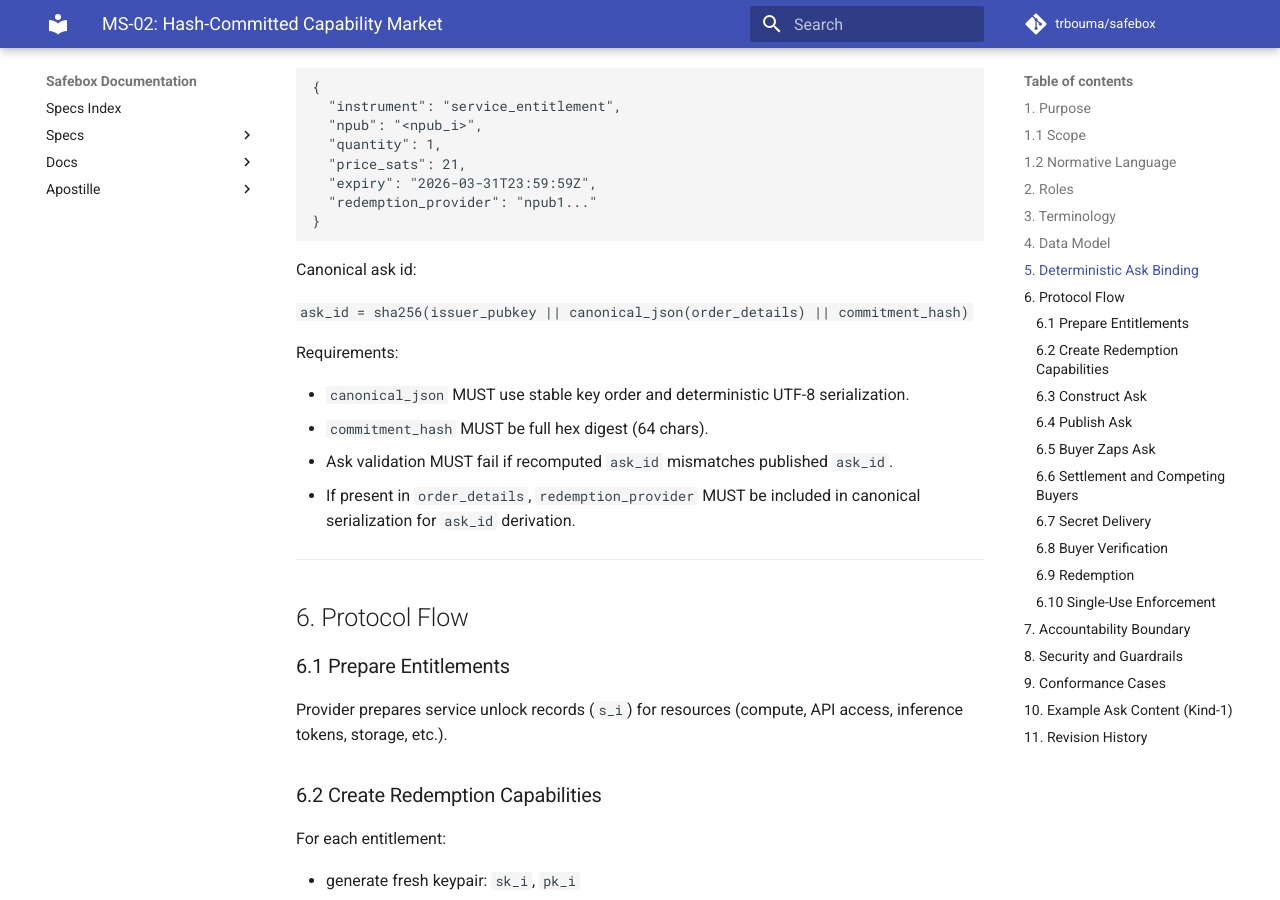
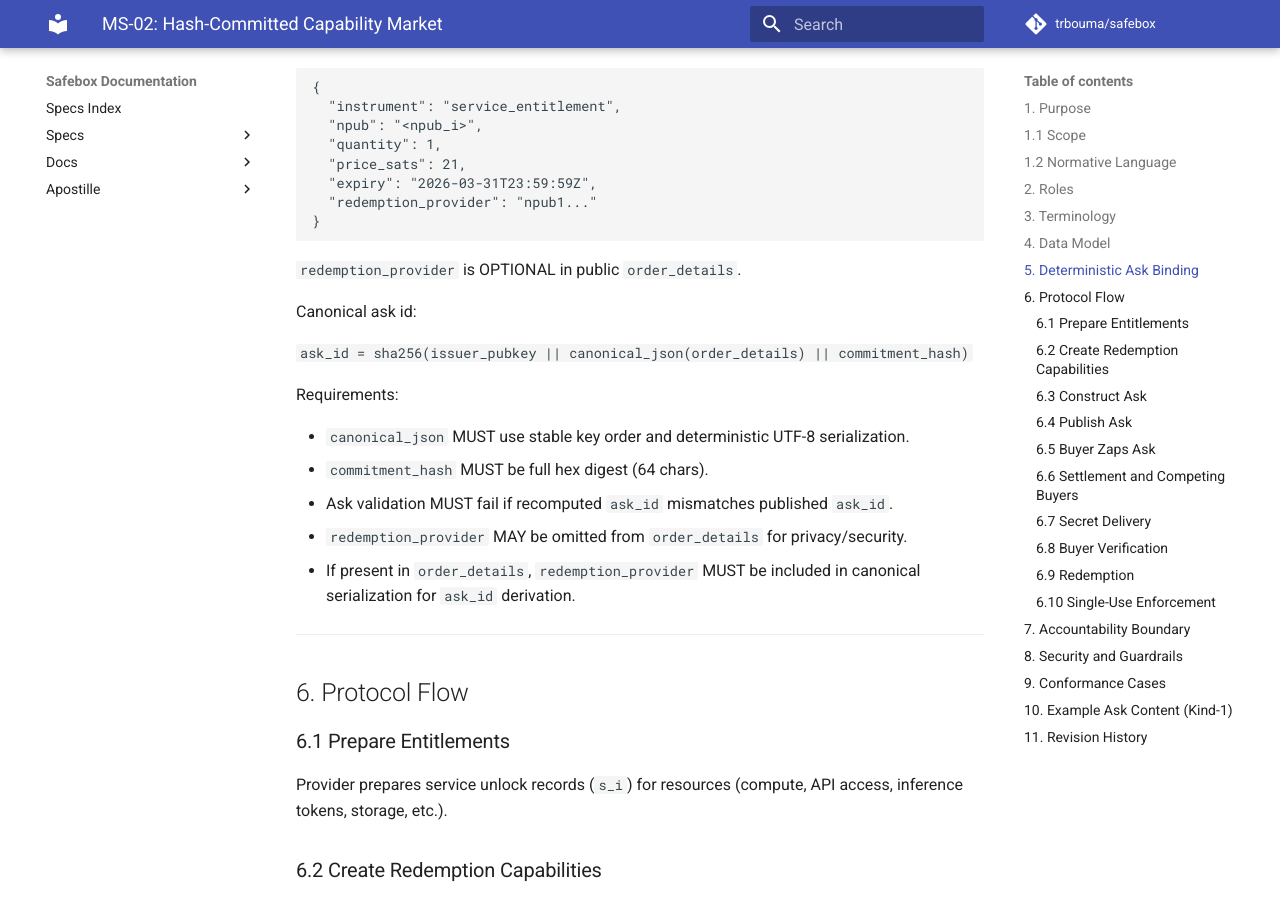
Before and after one commit to trbouma/safebox, an MkDocs documentation site: the page built from docs/specs/mkt/MS-02-capability-market.md, in a window 1280 px wide and 900 px high, scrolled down 2796 px. Built offline with MkDocs 1.6.1 and Material for MkDocs 9.7.7, drawn with Linux system fonts in a browser that asks for light colours; comment, search, counter and statistics services are not loaded.

Commit message:
docs(ms-02): clarify section 5 that redemption_provider is optional in public order_details and only hash-bound when present

````diff
--- a/docs/specs/mkt/MS-02-capability-market.md
+++ b/docs/specs/mkt/MS-02-capability-market.md
@@ -98,6 +98,8 @@ Canonical `order_details` object:
 }
 ```
 
+`redemption_provider` is OPTIONAL in public `order_details`.
+
 Canonical ask id:
 
 `ask_id = sha256(issuer_pubkey || canonical_json(order_details) || commitment_hash)`
@@ -107,6 +109,7 @@ Requirements:
 - `canonical_json` MUST use stable key order and deterministic UTF-8 serialization.
 - `commitment_hash` MUST be full hex digest (64 chars).
 - Ask validation MUST fail if recomputed `ask_id` mismatches published `ask_id`.
+- `redemption_provider` MAY be omitted from `order_details` for privacy/security.
 - If present in `order_details`, `redemption_provider` MUST be included in canonical serialization for `ask_id` derivation.
 
 ---
````
